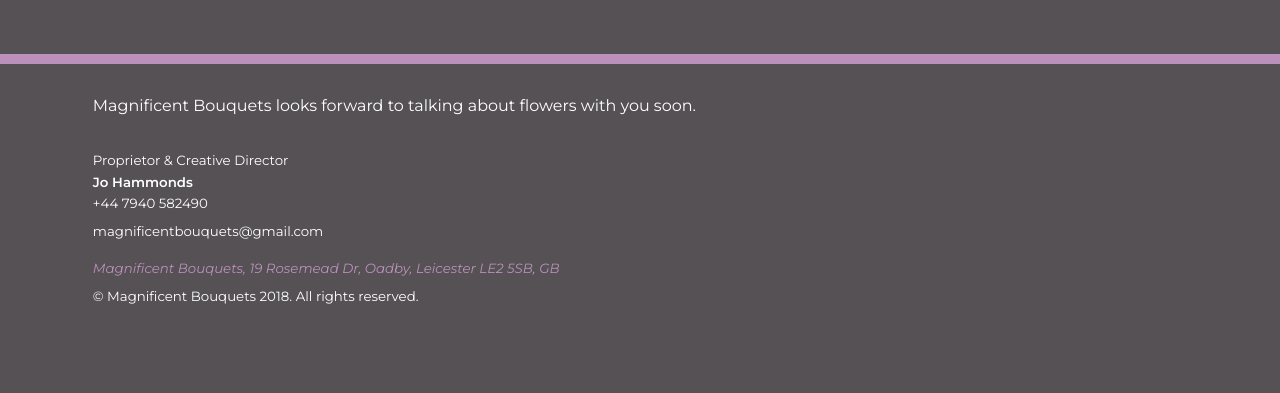
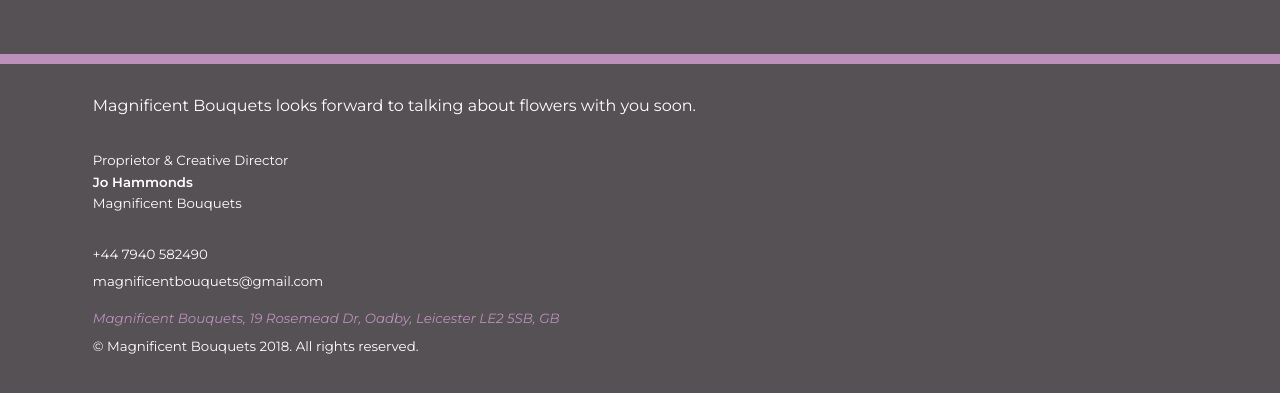
Before and after one commit to kaylaobritsch/magnificent-bouquets, a Jekyll site: the page built from contact.html, in a window 1280 px wide and 900 px high, scrolled down 1117 px, cut to the strip 484-877 px from the top of the window. Built offline with Jekyll 4.4.1, drawn with Linux system fonts in a browser that asks for light colours; before the commit the page ends 1967 px from its top, so only the background shows below that.

Commit message:
Update microdata on contact page

```diff
--- a/_layouts/default.html
+++ b/_layouts/default.html
@@ -87,6 +87,7 @@
       <p class="micro push-0" itemprop="jobTitle">Proprietor & Creative Director</p>
       <p itemprop="name" class="micro push-0 bold"><span itemprop="givenName">Jo</span> <span itemprop="familyName">Hammonds</span></p>
       <div id="data-contact">
+        <p class="micro" span="name">Magnificent Bouquets</p>
         <a class="micro push-0 block" href="tel:+447940582490"><span itemprop="telephone">+44 7940 582490</span></a>
         <a href="mailto:magnificentbouquets@gmail.com" subject="Let's Talk Flowers!" class="micro" ><span itemprop="email">magnificentbouquets@gmail.com</span></a>
         <p itemprop="address" itemscope itemtype="http://schema.org/PostalAddress" class="micro push-0 italic place pad-t-1-2"><span itemprop="name">Magnificent Bouquets</span>, <span itemprop="streetAddress">19 Rosemead Dr</span>, <span itemprop="addressLocality">Oadby</span>, <span itemprop="addressRegion">Leicester</span> <span itemprop="postalCode">LE2 5SB</span>, <span itemprop="addressCountry">GB</span>
--- a/contact.html
+++ b/contact.html
@@ -16,7 +16,7 @@
   <h3 class="text-center mega heading pad-t-1-4 pad-b-1-4 push-0">Message Us</h3>
   <div class="grid wrapper gutter-1-2 pad-t pad-b-2">
     <div class="unit xs-1 s-1 m-1-2 l-1-2 gutter-1-2">
-      <div class="embed embed-1by1">
+      <div class="embed embed-1by1" id= itemprop itemscope itemtype="http://schema.org/Florist">
         <iframe itemprop=”hasMap” class="embed-item" src="https://www.google.com/maps/embed?pb=!1m18!1m12!1m3!1d38775.757714296604!2d-1.1079160872585259!3d52.59700633607052!2m3!1f0!2f0!3f0!3m2!1i1024!2i768!4f13.1!3m3!1m2!1s0x0%3A0xb6961284d4f9d44f!2sMagnificent+Bouquets!5e0!3m2!1sen!2sca!4v1518304594054" width="600" height="450" frameborder="0" style="border:0" allowfullscreen></iframe>
       </div>
     </div>
```
